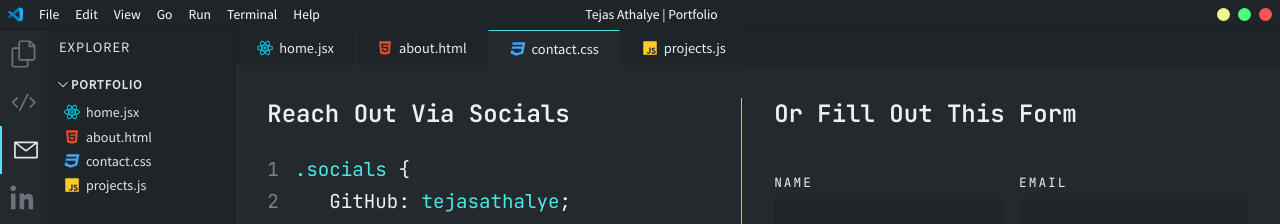
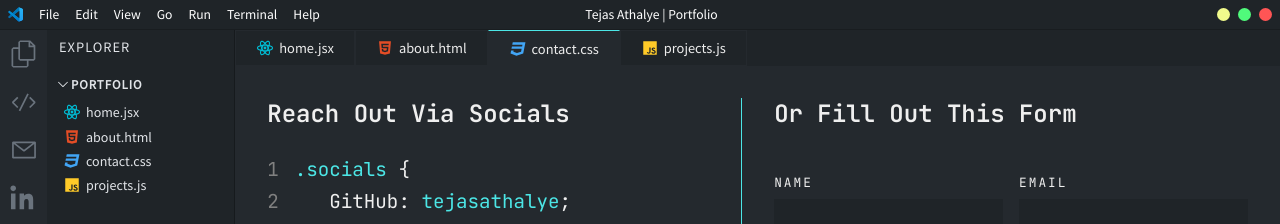
Before and after one commit to LitZeus/DataDrivenDev, a Next.js app: page /contact in a window 1280 px wide. Shown: the top 224 px of the page. Built offline with nearby package versions, Linux system fonts and the light colour scheme.

Commit message:
Update Sidebar.jsx

```diff
--- a/components/Sidebar.jsx
+++ b/components/Sidebar.jsx
@@ -19,7 +19,7 @@ const sidebarTopItems = [
   },
   {
     Icon: MailIcon,
-    path: '/contact',
+    url: 'mailto:tejasathalye.nbnstic.comp@gmail.com',
   },
   {
     Icon: LinkedInIcon,
```
